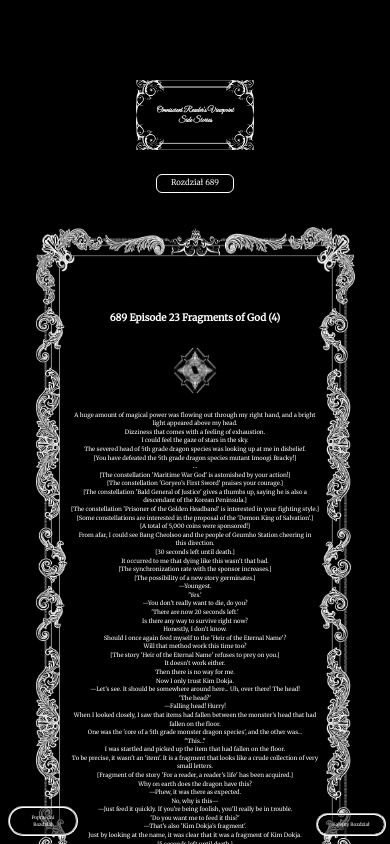
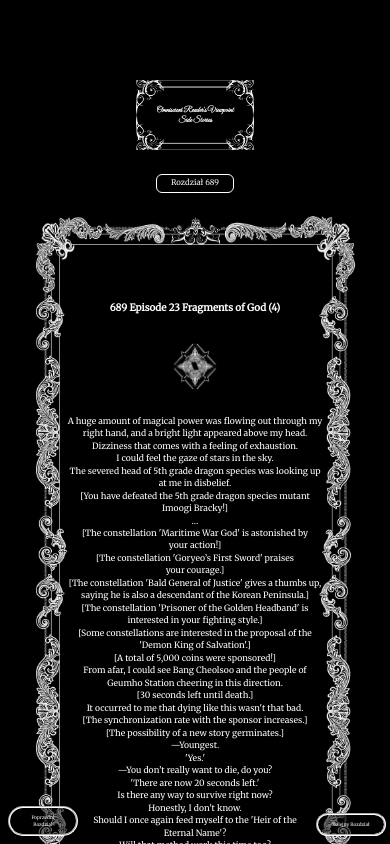
Before and after one commit to Staser16/orv, a React (Vite) app: page / in a window 390 px wide. Shown: the top 844 px of the page. Built offline with nearby package versions, Linux system fonts and the light colour scheme.

Commit message:
phone better text

```diff
--- a/src/App.css
+++ b/src/App.css
@@ -176,6 +176,19 @@
   color: white;
 }
 
+@media screen and (min-width: 780px) {
+  .textPis{
+    font-size: 1.2vw;
+      line-height: 2.2vw;
+  }
+}
+@media screen and (max-width: 779px) {
+  .textPis{
+    font-size: 2.2vw;
+      line-height: 3.2vw;
+  }
+}
+
 * {
   font-family: 'Merriweather', serif !important;
 }
--- a/src/Text.jsx
+++ b/src/Text.jsx
@@ -28,8 +28,8 @@ useEffect(() => {
 
 
 return(
-  <div className="frame row">
-  <div className="side col-md-12 col-lg-7">
+  <div className="frame row'">
+  <div className="side col-12 col-lg-7">
     <div className="top"></div>
     <div className="center">
       <div
```
